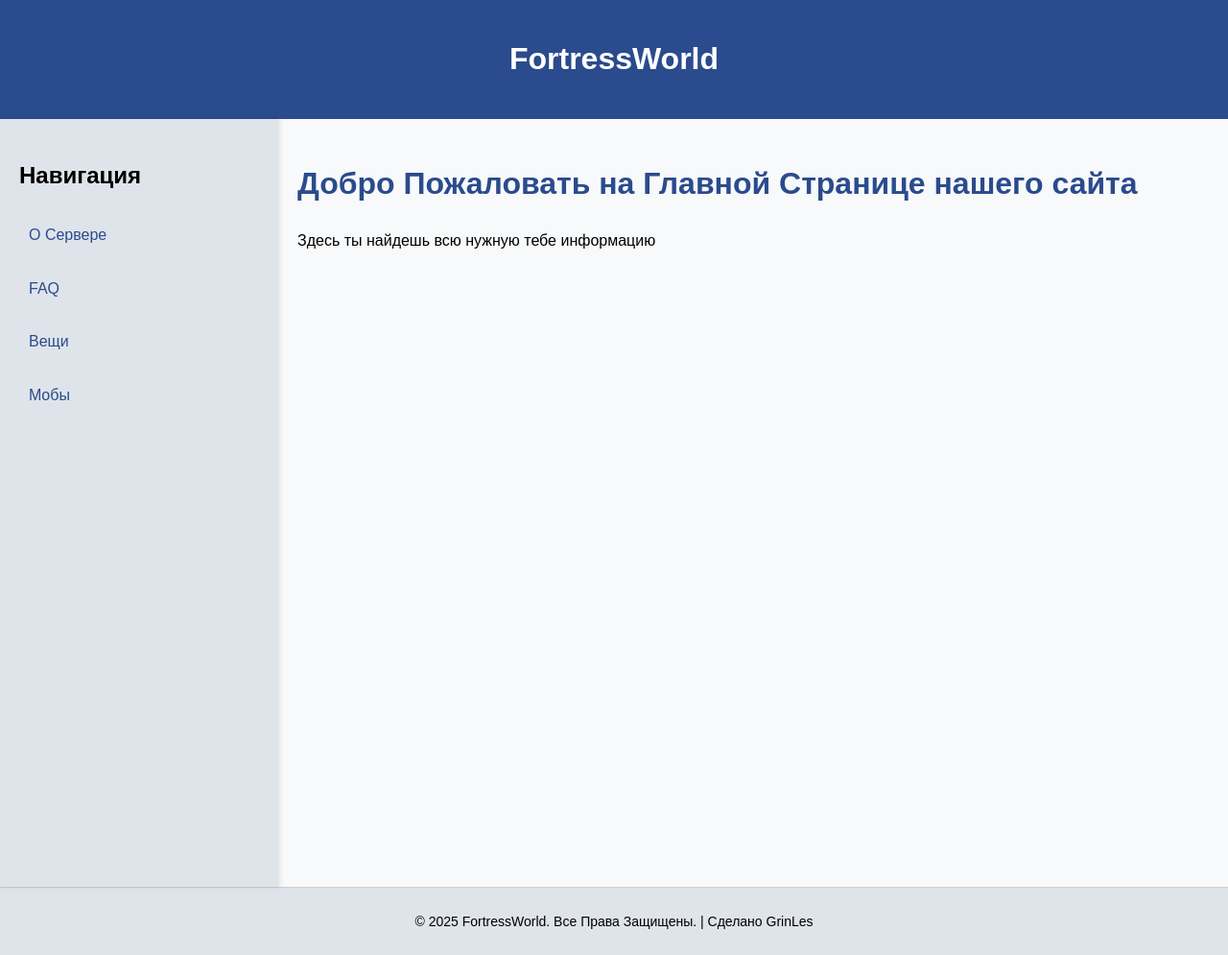
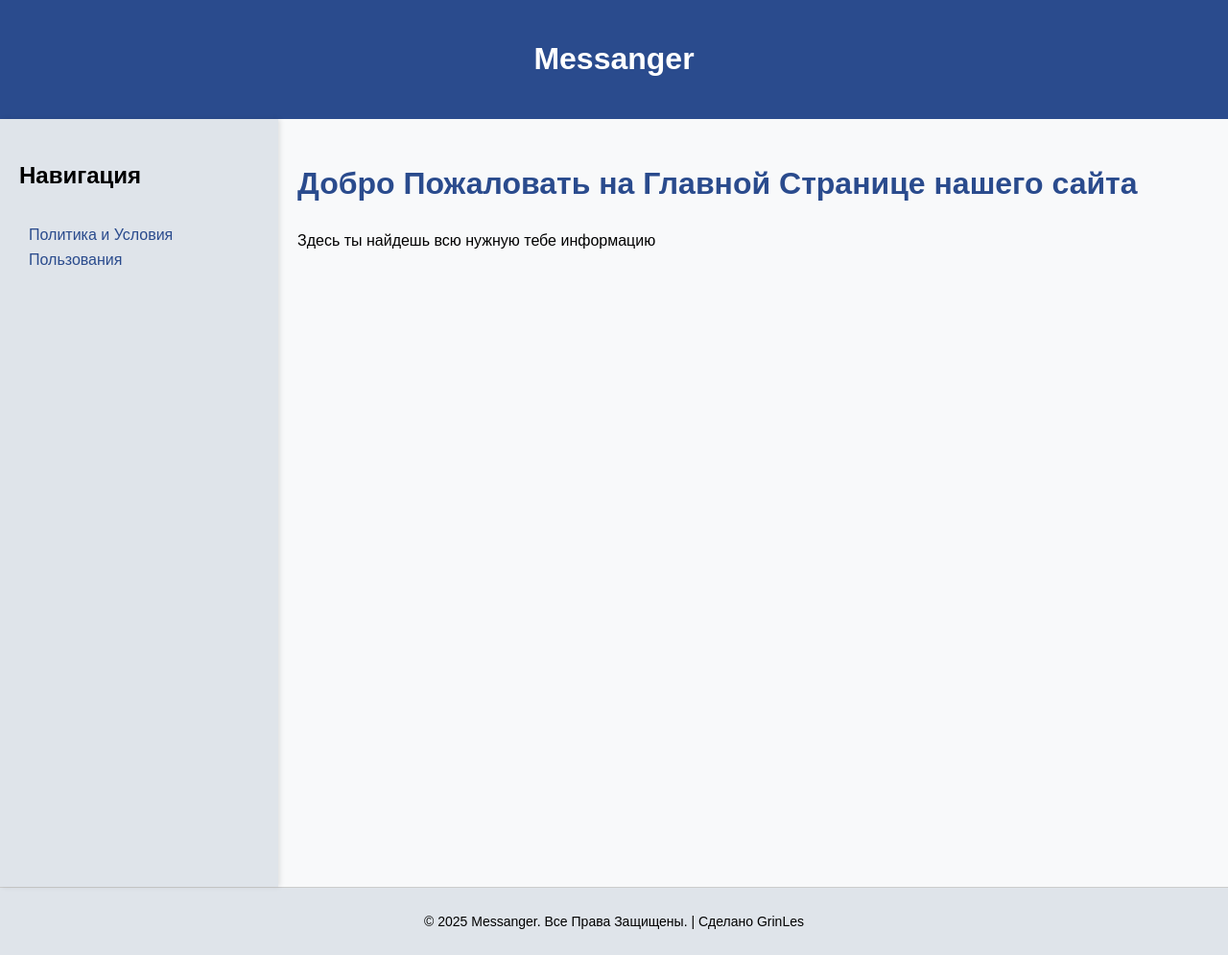
Before and after one commit to grinles2/FortressWorldSite, a plain HTML site: page index.html in a window 1280 px wide. Shown: the whole page at 96% size. Drawn offline with Linux system fonts and the light colour scheme.

Commit message:
Update index.html

```diff
--- a/index.html
+++ b/index.html
@@ -4,7 +4,7 @@
 <head>
     <meta charset="UTF-8">
     <meta name="viewport" content="width=device-width, initial-scale=1.0">
-    <title>Сайт FortressWorld</title>
+    <title>Сайт Messanger by grinles</title>
     <style>
         body {
             font-family: Arial, sans-serif;
@@ -101,16 +101,13 @@
 <body>
 
     <header>
-        <h1>FortressWorld</h1>
+        <h1>Messanger</h1>
     </header>
 
     <div class="container">
         <nav class="sidebar">
             <h2>Навигация</h2>
-            <a href="about_us.html">О Сервере</a>
-            <a href="faq.html">FAQ</a>
-            <a href="items.html">Вещи</a>
-            <a href="mobs.html">Moбы</a>
+            <a href="about_us.html">Политика и Условия Пользования</a>
         </nav>
 
         <main class="content">
@@ -120,7 +117,7 @@
     </div>
 
     <footer>
-        <p>&copy; 2025 FortressWorld. Все Права Защищены. | Сделано GrinLes </p>
+        <p>&copy; 2025 Messanger. Все Права Защищены. | Сделано GrinLes </p>
     </footer>
 
 </body>
```
